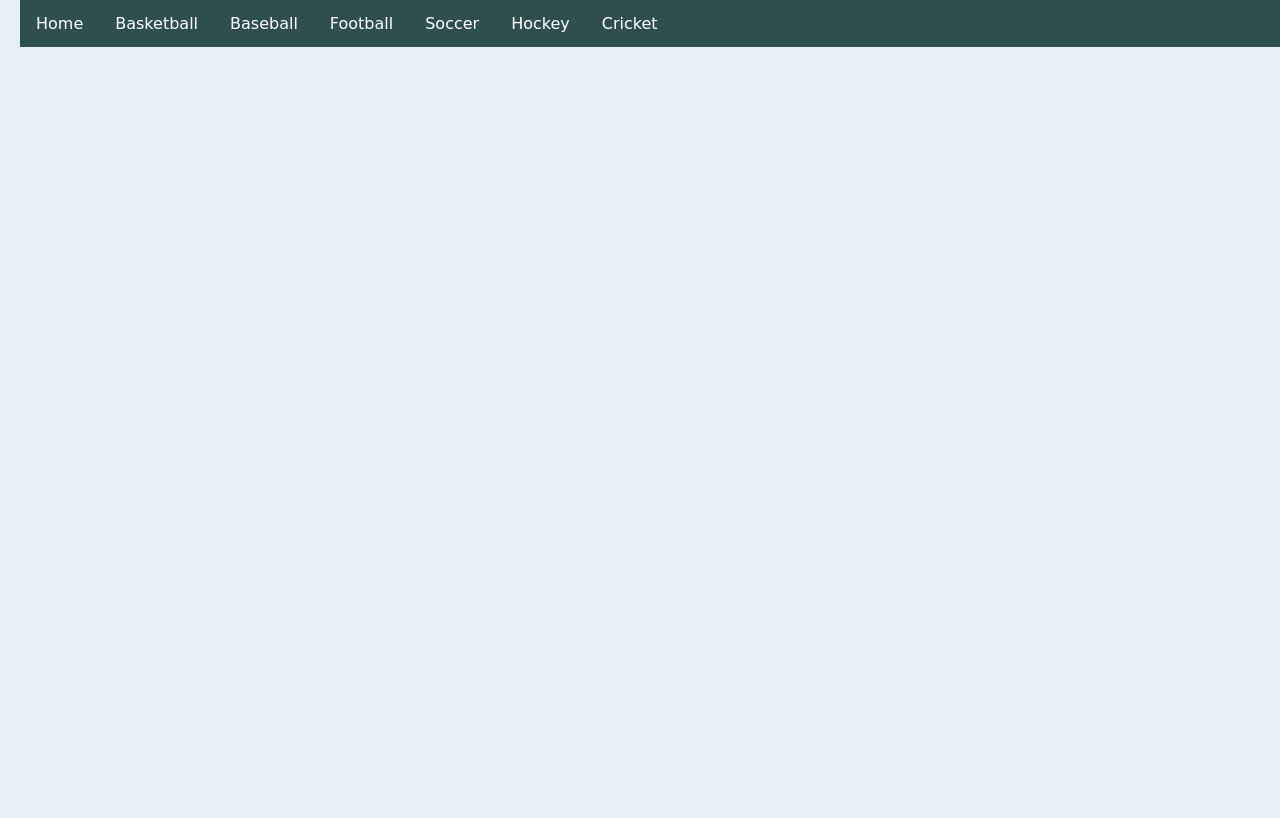
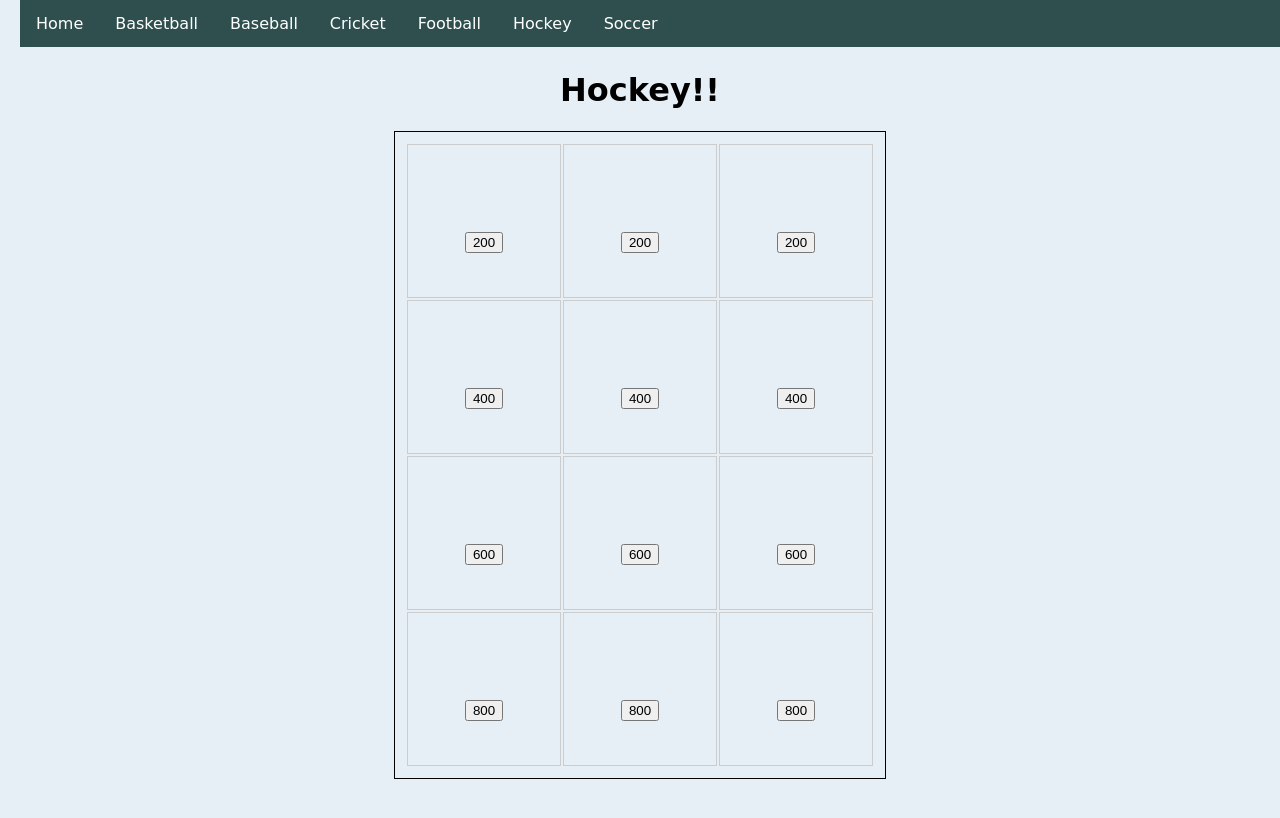
Before and after one commit to KyleK30/KyleK32.github.io, a plain HTML site: page hockey.html in a window 1280 px wide. Shown: the top 818 px of the page. Drawn offline with Linux system fonts and the light colour scheme; a web font is replaced by a local one.

Commit message:
Update hockey.html

```diff
--- a/hockey.html
+++ b/hockey.html
@@ -3,18 +3,42 @@
 <link rel="stylesheet" href="style.css">
 <head>
     <meta charset="UTF-8">
-    <title>Kyle's Website</title>
-</head>
+    <title>Sports Jeopardy!!</title>
+        </head>
 <body>
-    <ul id="bar">
+<ul id="bar">
     <li class="bat"><a class="active" href="index.html">Home</a></li>
     <li class="bat"><a href="basketball.html">Basketball</a></li>
     <li class="bat"><a href="baseball.html">Baseball</a></li>
+    <li class="bat"><a href="cricket.html">Cricket</a></li>
     <li class="bat"><a href="football.html">Football</a></li>
+    <li class="bat"><a href="hockey.html">Hockey</a></li>
     <li class="bat"><a href="soccer.html">Soccer</a></li>
-    <li class="bat"><a href="hockey.html">Hockey</a></li>
-    <li class="bat"><a href="cricket.html">Cricket</a></li>
 </ul>
-    <link href="https://fonts.googleapis.com/css?family=Kavivanar" rel="stylesheet">
+<link href="https://fonts.googleapis.com/css?family=Kavivanar" rel="stylesheet">
+<h1>Hockey!!</h1>
+<table>
+    <tbody>
+    <tr>
+        <td><button class="button">200</button></td>
+        <td><button class="button">200</button></td>
+        <td><button class="button">200</button></td>
+    </tr>
+    <tr>
+        <td><button class="button">400</button></td>
+        <td><button class="button">400</button></td>
+        <td><button class="button">400</button></td>
+    </tr>
+    <tr>
+        <td><button class="button">600</button></td>
+        <td><button class="button">600</button></td>
+        <td><button class="button">600</button></td>
+    </tr>
+    <tr>
+        <td><button class="button">800</button></td>
+        <td><button class="button">800</button></td>
+        <td><button class="button">800</button></td>
+    </tr>
+
 </body>
 </html>
```
